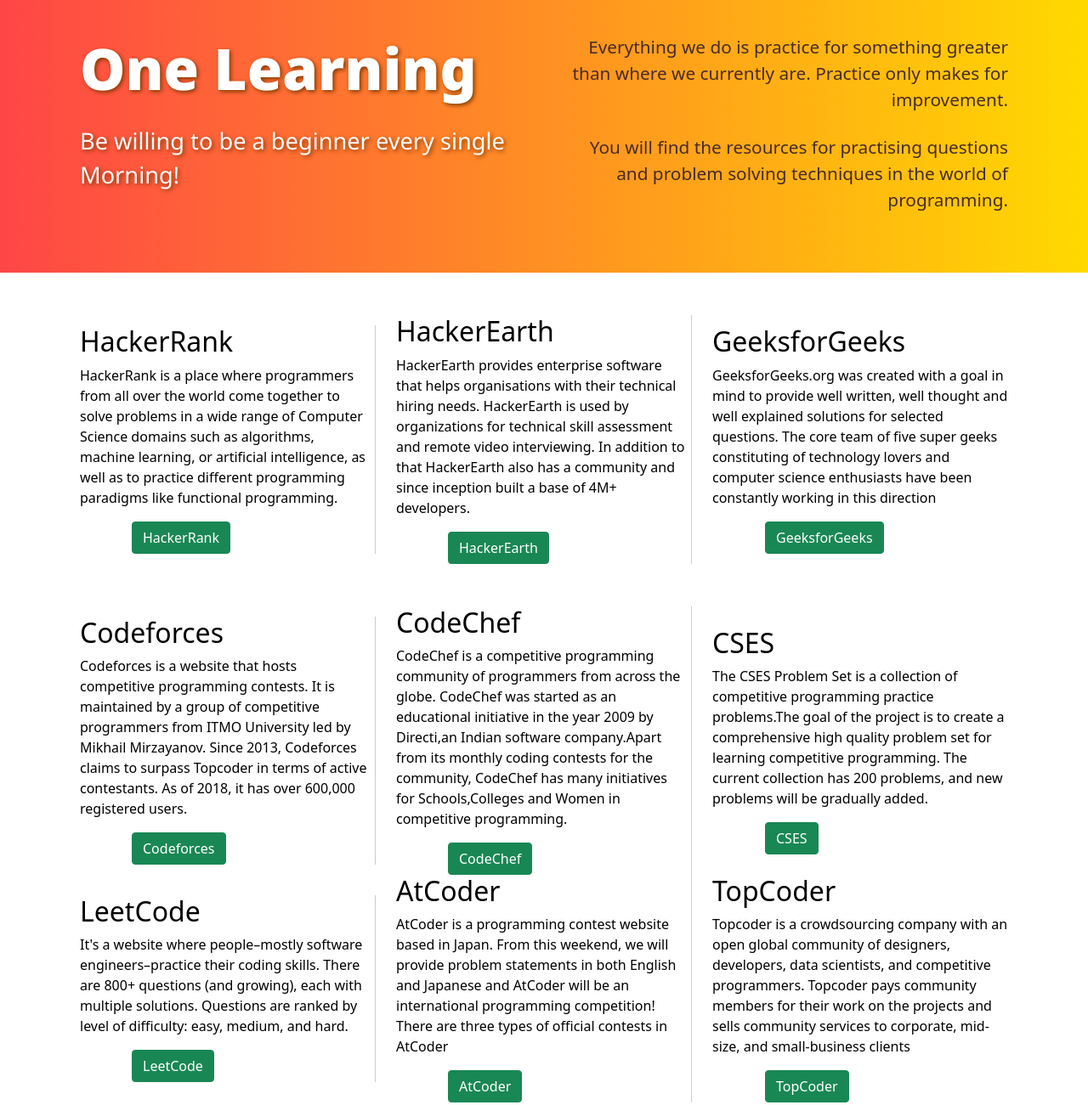
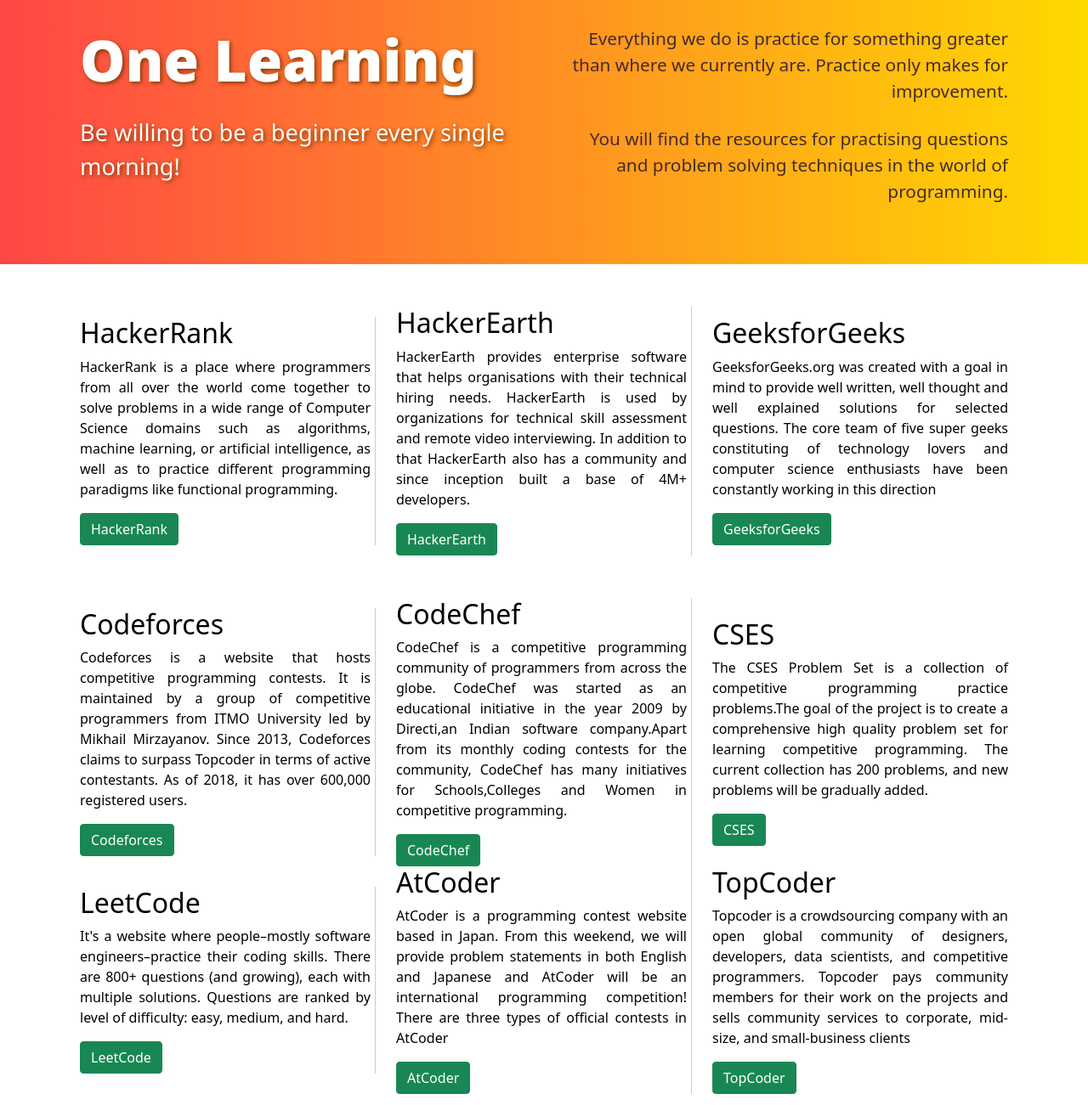
Before and after one commit to Vishesht27/One-Learning, a plain HTML site: page index.html in a window 1280 px wide. Shown: the part 120-1421 px from the top of the page at 85% size. Drawn offline with nearby package versions, Linux system fonts and the light colour scheme.

Commit message:
changed the look of the whole fkin thing

```diff
--- a/css/styles.css
+++ b/css/styles.css
@@ -12,9 +12,8 @@
 }
 
 .jumbotron {
-  padding: 110px 30px 70px;
+  padding: 100px 30px 70px;
   background-image: linear-gradient(to left, #ffd900, rgb(255, 70, 70));
-  /* background: #ffb703; */
 }
 
 .heading-col h1, .heading-col p{
@@ -46,7 +45,8 @@ body {
 }
 
 .navbar {
-  padding: 20px;
+  padding: 20px ;
+  padding-left: 50px;
   background-color: #501414;
 }
 
@@ -70,6 +70,21 @@ body {
   text-align: right;
   font-weight: 500;
 }
+
+.container-items{
+  padding: 10px auto 10px;
+  text-align: justify;
+}
+
+.span2{
+  padding-right: 5px;
+  border-right: 1px solid #ccc;
+}
+
+.offset-md-2{
+  margin-left: 0;
+}
+
 h2.blocktext {
   margin-left: auto;
   margin-right: auto;
@@ -183,3 +198,36 @@ strong{
   color: rgb(133, 27, 0);
   cursor: pointer;
 }
+
+
+@media (max-width: 991px){
+  .heading-col h1{
+    font-size: 3rem;
+    font-weight: 900;
+    margin-bottom: 25px;
+  }
+  .heading-col p{
+    font-size: 1.3rem;
+  }
+
+  .yoyo{
+    margin-top: 25px;
+  }
+
+  .yoyo p{
+    text-align: justify;
+    font-size: 1.2rem;
+  }
+  .about-us, .contribute{
+    padding-left: 30px
+  }
+
+  .jumbotron{
+    padding-top: 80px
+  }
+
+  .contribute{
+    text-align: left;
+    margin-top: 60px;
+  }
+}
--- a/index.html
+++ b/index.html
@@ -50,12 +50,12 @@
     <header class="jumbotron">
       <div class="container">
         <div class="row row-header">
-          <div class="heading-col col-12 col-sm-6">
+          <div class="heading-col col-sm-12 col-lg-6">
             <h1>One Learning</h1>
-            <p>Be willing to be a beginner every single Morning!</p>
+            <p>Be willing to be a beginner every single morning!</p>
           </div>
 
-          <div class="col col-sm align-self-center" text style="text-align: center" >
+          <div class="col-lg-6 col-sm-12 align-self-center">
             <div class="yoyo">
               <p>Everything we do is practice for something greater than where we currently are.  Practice only makes for improvement.</p>
               <br>
@@ -66,14 +66,10 @@
       </div>
     </header>
 
-    <div class="container">
-      <div class="row row-content align-items-center">
+    <div class="container container-items">
+      <div class="row row-content align-items-center ">
         <div class="col col-sm order-sm-first col-md">
-
-          <div
-            class="span2"
-            style="padding-right: 5px; border-right: 1px solid #ccc"
-          >
+          <div class="span2">
             <h2>HackerRank</h2>
             <p>
               HackerRank is a place where programmers from all over the world
@@ -92,10 +88,7 @@
           </div>
         </div>
         <div class="col col-sm order-sm-first col-md">
-          <div
-            class="span2"
-            style="padding-right: 5px; border-right: 1px solid #ccc"
-          >
+          <div class="span2">
             <h2>HackerEarth</h2>
             <p>
               HackerEarth provides enterprise software that helps organisations
@@ -140,10 +133,7 @@
         </div>
         <div class="row row-content align-items-center">
           <div class="col-12 col-sm-4 col-md-4">
-            <div
-              class="span2"
-              style="padding-right: 5px; border-right: 1px solid #ccc"
-            >
+            <div class="span2">
               <h2>Codeforces</h2>
               <p>
                 Codeforces is a website that hosts competitive programming
@@ -166,10 +156,7 @@
             </div>
           </div>
           <div class="col-12 col-sm-4 col-md-4">
-            <div
-              class="span2"
-              style="padding-right: 5px; border-right: 1px solid #ccc"
-            >
+            <div class="span2">
               <h2>CodeChef</h2>
               <p>
                 CodeChef is a competitive programming community of programmers
@@ -215,10 +202,7 @@
           </div>
 
           <div class="col-12 col-sm-4 col-md-4">
-            <div
-              class="span2"
-              style="padding-right: 5px; border-right: 1px solid #ccc"
-            >
+            <div class="span2">
               <h2>LeetCode</h2>
               <p>
                 It's a website where people–mostly software engineers–practice
@@ -240,10 +224,7 @@
             </div>
           </div>
           <div class="col-12 col-sm-4 col-md-4">
-            <div
-              class="span2"
-              style="padding-right: 5px; border-right: 1px solid #ccc"
-            >
+            <div class="span2">
               <h2>AtCoder</h2>
               <p>
                 AtCoder is a programming contest website based in Japan. From
@@ -293,7 +274,7 @@
     <footer class="footer">
       <div class="container">
         <div class="row">
-          <div class="col-lg-6 col-sm-12">
+          <div class="col-lg-6 col-sm-12 about-us">
             <h3>About Us</h3>
             <p class="footer-desc">
               We are developers who work for community made for helping students
```
